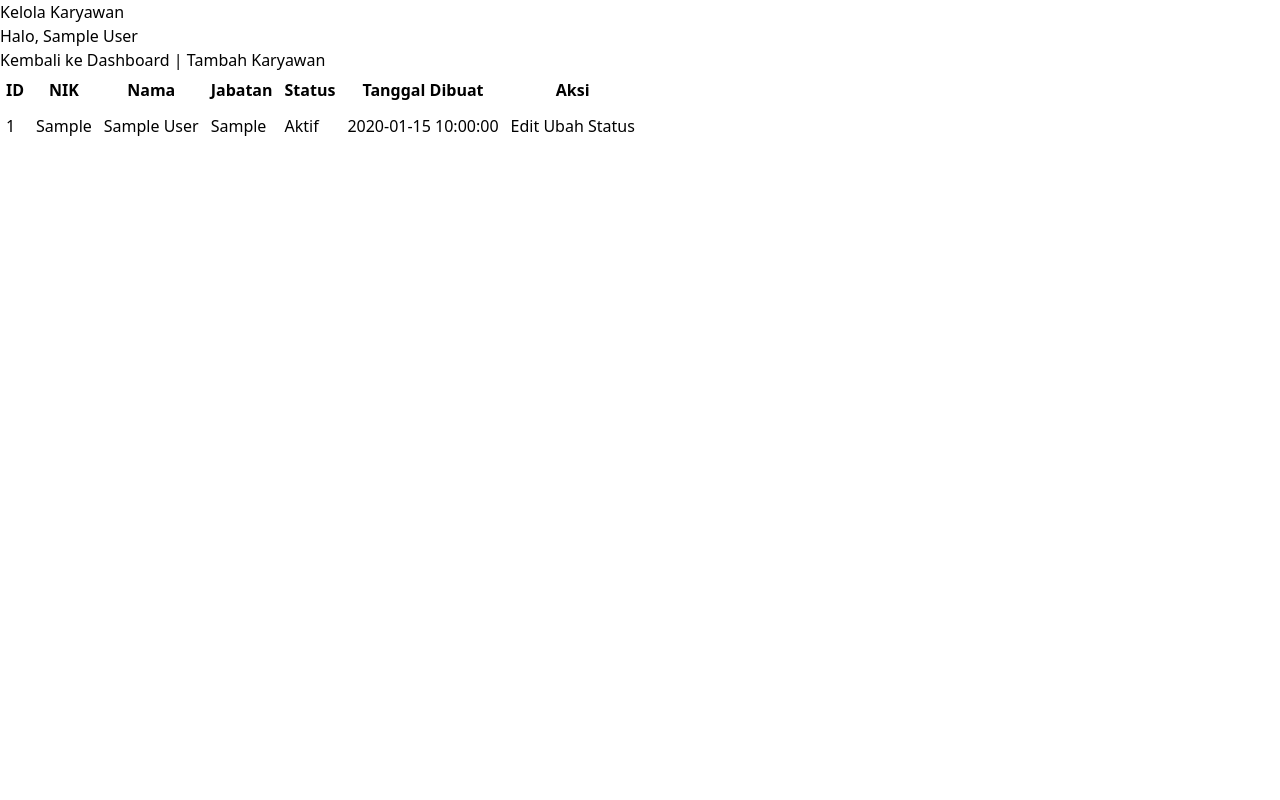
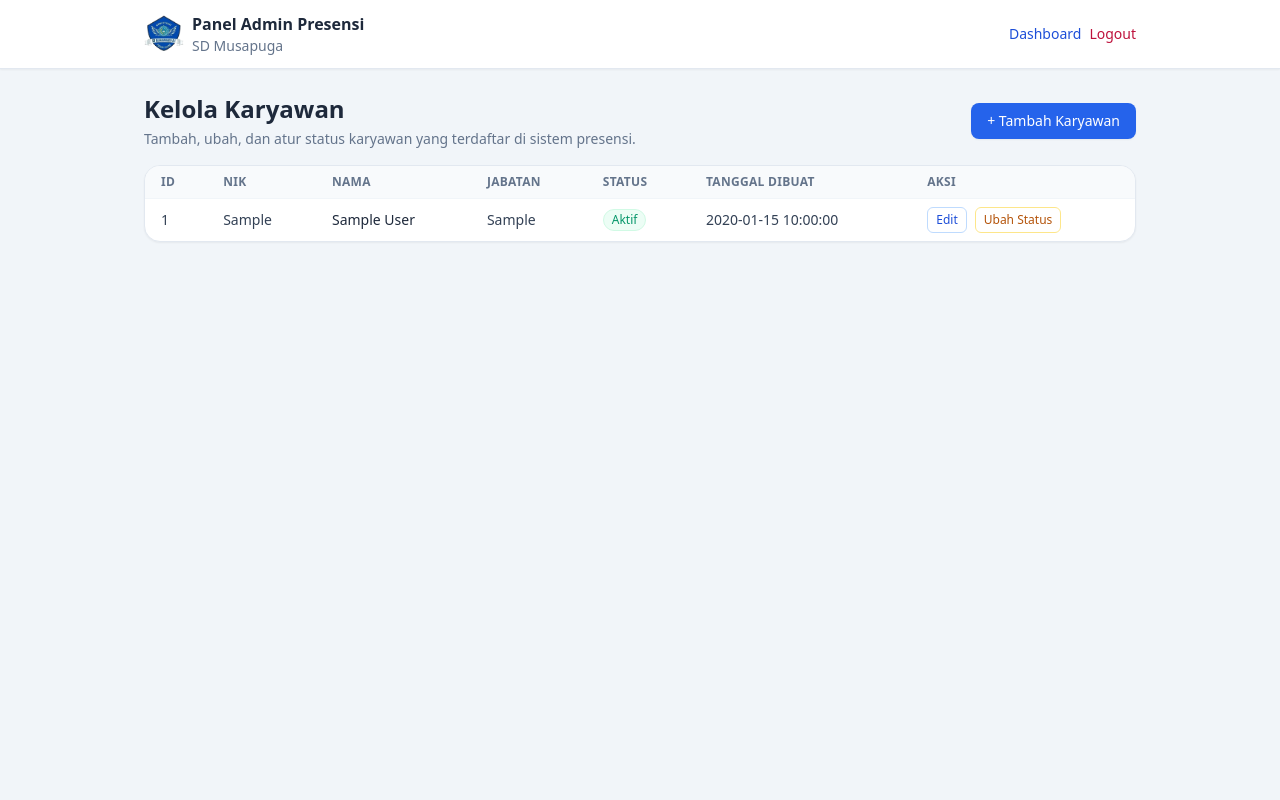
Before and after one commit to binxproject/web-presensi-sd-musapuga, a PHP site: page /admin/karyawan/index.php in a window 1280 px wide. Run offline with PHP 8.4, Linux system fonts and the light colour scheme; the visitor is signed in with stand-in values (Sample User, id 1); tables that the repository leaves empty or names only in its code hold one stand-in row (values such as "Sample post").

Commit message:
add styling admin/karyawan/index.php

```diff
--- a/admin/index.php
+++ b/admin/index.php
@@ -17,9 +17,6 @@ $namaAdmin = isset($_SESSION['admin_nama']) ? $_SESSION['admin_nama'] : $_SESSIO
     <header class="bg-white border-b shadow-sm border-slate-200">
         <div class="flex items-center justify-between max-w-5xl px-4 py-3 mx-auto">
             <div class="flex items-center gap-2">
-                <!-- <div class="flex items-center justify-center w-8 h-8 text-sm font-bold text-white bg-blue-600 rounded-full">
-                    SD
-                </div> -->
                 <img src="../assets/images/logo.webp" alt="Logo SD Musapuga" class="w-[40px] h-[40px]">
                 <div class="leading-tight">
                     <div class="text-base font-semibold text-slate-800">Panel Admin Presensi</div>
@@ -28,7 +25,6 @@ $namaAdmin = isset($_SESSION['admin_nama']) ? $_SESSION['admin_nama'] : $_SESSIO
 
             </div>
             <a href="logout.php" class="text-sm leading-tight text-rose-700 hover:underline">Logout</a>
-
         </div>
     </header>
 
--- a/admin/karyawan/index.php
+++ b/admin/karyawan/index.php
@@ -29,51 +29,97 @@ $message = isset($_GET['message']) ? $_GET['message'] : '';
     <link rel="stylesheet" href="../../src/output.css">
 
 </head>
-<body>
-    <h1>Kelola Karyawan</h1>
-    <p>Halo, <?= htmlspecialchars($namaAdmin) ?></p>
+<body class="min-h-screen bg-slate-100">
+    <header class="bg-white border-b shadow-sm border-slate-200">
+        <div class="flex items-center justify-between max-w-5xl px-4 py-3 mx-auto">
+            <div class="flex items-center gap-2">
+                <img src="../../assets/images/logo.webp" alt="Logo SD Musapuga" class="w-[40px] h-[40px]">
+                <div class="leading-tight">
+                    <div class="text-base font-semibold text-slate-800">Panel Admin Presensi</div>
+                    <div class="text-sm text-slate-500">SD Musapuga</div>
+                </div>
+            </div>
+            <div class="flex items-center gap-2">
+                <a href="../index.php" class="text-sm leading-tight text-blue-700 hover:underline">Dashboard</a>
+                <a href="logout.php" class="text-sm leading-tight text-rose-700 hover:underline">Logout</a>
+            </div>
 
-    <p><a href="">Kembali ke Dashboard</a> | <a href="create.php">Tambah Karyawan</a></p>
+        </div>
+    </header>
+
+    <main class="max-w-5xl px-4 py-6 mx-auto">
+        <section class="flex flex-col gap-3 mb-4 md:flex-row md:items-center md:justify-between ">
+            <div>
+                <h1 class="text-xl font-semibold md:text-2xl text-slate-800">Kelola Karyawan</h1>
+                <p class="mt-1 text-sm text-slate-500">Tambah, ubah, dan atur status karyawan yang terdaftar di sistem presensi.</p>
+            </div>
+
+            <div class="flex md:justify-end">
+                <a href="create.php" class="inline-flex items-center gap-1 px-4 py-2 text-sm font-medium text-white transition-colors bg-blue-600 rounded-lg shadow-sm hover:bg-blue-700">
+                    <span>+ Tambah Karyawan</span>
+                </a>
+            </div>
+        </section>
 
         <?php if( $message !== '' ) : ?>
-        <div><?= htmlspecialchars($message) ?></div>
+            <div class="px-3 py-2 mb-4 text-sm border rounded-lg border-emerald-200 bg-emerald-50 text-emerald-700"><?= htmlspecialchars($message) ?></div>
         <?php endif; ?>
 
-    <table border="2" cellpadding="6" cellspacing="0">
-        <thead>
+        <section class="overflow-hidden bg-white border shadow-sm border-slate-200 rounded-2xl">
+            <div class="overflow-x-auto">
+                <table class="min-w-full text-sm">
+                    <thead class="border-b bg-slate-50 border-slate-200">
                         <tr>
-                <th>ID</th>
-                <th>NIK</th>
-                <th>Nama</th>
-                <th>Jabatan</th>
-                <th>Status</th>
-                <th>Tanggal Dibuat</th>
-                <th>Aksi</th>
+                            <th class="px-4 py-2 text-xs font-semibold tracking-wide text-left uppercase text-slate-500">ID</th>
+                            <th class="px-4 py-2 text-xs font-semibold tracking-wide text-left uppercase text-slate-500">NIK</th>
+                            <th class="px-4 py-2 text-xs font-semibold tracking-wide text-left uppercase text-slate-500">Nama</th>
+                            <th class="px-4 py-2 text-xs font-semibold tracking-wide text-left uppercase text-slate-500">Jabatan</th>
+                            <th class="px-4 py-2 text-xs font-semibold tracking-wide text-left uppercase text-slate-500">Status</th>
+                            <th class="px-4 py-2 text-xs font-semibold tracking-wide text-left uppercase text-slate-500">Tanggal Dibuat</th>
+                            <th class="px-4 py-2 text-xs font-semibold tracking-wide text-left uppercase text-slate-500">Aksi</th>
                         </tr>
                     </thead>
                     <tbody>
                         <?php if(empty($employees)) : ?>
                             <tr>
-                    <td>Belum ada data karyawan.</td>
+                                <td colspan="7" class="px-4 py-4 text-sm text-center text-slate-500">Belum ada data karyawan.</td>
                             </tr>
                         <?php else : ?>
                             <?php foreach( $employees as $employee) : ?>
-                    <tr>
-                        <td><?= (int)$employee['id'] ?></td>
-                        <td><?= htmlspecialchars($employee['nik']) ?></td>
-                        <td><?= htmlspecialchars($employee['nama']) ?></td>
-                        <td><?= htmlspecialchars($employee['jabatan']) ?></td>
-                        <td><?= $employee['status_aktif'] ? 'Aktif' : 'Nonaktif' ?></td>
-                        <td><?= htmlspecialchars($employee['created_at']) ?></td>
-                        <td>
-                            <a href="edit.php?id=<?= (int)$employee['id'] ?>">Edit</a>
-                            <a href="toggle_status.php?id=<?= (int)$employee['id'] ?>" onclick="return confirm('Ubah status karyawan ini?')">Ubah Status</a>
+                                <tr class="border-t border-slate-100 hover:bg-slate-50/80">
+                                    <td class="px-4 py-2 text-slate-700"><?= (int)$employee['id'] ?></td>
+                                    <td class="px-4 py-2 text-slate-700"><?= htmlspecialchars($employee['nik']) ?></td>
+                                    <td class="px-4 py-2 text-slate-800"><?= htmlspecialchars($employee['nama']) ?></td>
+                                    <td class="px-4 py-2 text-slate-700"><?= htmlspecialchars($employee['jabatan']) ?></td>
+                                    <td class="px-4 py-2">
+                                        <?php if( $employee['status_aktif']) : ?>
+                                            <span class="inline-flex items-center rounded-full bg-emerald-50 text-emerald-600 text-xs px-2 py-0.5 border border-emerald-100">Aktif</span>
+                                        <?php else : ?>
+                                            <span class="inline-flex items-center rounded-full bg-slate-100 text-slate-500 text-xs px-2 py-0.5 border border-slate-200">Nonaktif</span>
+                                        <?php endif; ?>
+                                    </td>
+                                    <td class="px-4 py-2 text-slate-700"><?= htmlspecialchars($employee['created_at']) ?></td>
+                                    <td class="px-4 py-2">
+                                        <div class="flex flex-wrap items-center gap-2">
+                                            <a href="edit.php?id=<?= (int)$employee['id'] ?>" class="inline-flex items-center px-2 py-1 text-xs font-medium text-blue-700 border border-blue-200 rounded-md hover:bg-blue-50">Edit</a>
+                                            <a href="toggle_status.php?id=<?= (int)$employee['id'] ?>" onclick="return confirm('Ubah status karyawan ini?')" class="inline-flex items-center px-2 py-1 text-xs font-medium border rounded-md text-amber-700 border-amber-200 hover:bg-amber-50">Ubah Status</a>
+                                        </div>
                                     </td>
                                 </tr>
                             <?php endforeach; ?>
                         <?php endif; ?>
                     </tbody>
                 </table>
+            </div>
+
+        </section>
+
+    </main>
+
+
+
+
+
 
 </body>
 </html>
--- a/src/output.css
+++ b/src/output.css
@@ -667,6 +639,10 @@ video {
   width: 100%;
 }
 
+.min-w-full {
+  min-width: 100%;
+}
+
 .max-w-5xl {
   max-width: 64rem;
 }
@@ -685,6 +661,10 @@ video {
 
 .flex-col {
   flex-direction: column;
+}
+
+.flex-wrap {
+  flex-wrap: wrap;
 }
 
 .items-center {
@@ -715,10 +695,26 @@ video {
   gap: 1rem;
 }
 
+.gap-3 {
+  gap: 0.75rem;
+}
+
 .space-y-5 > :not([hidden]) ~ :not([hidden]) {
   --tw-space-y-reverse: 0;
   margin-top: calc(1.25rem * calc(1 - var(--tw-space-y-reverse)));
   margin-bottom: calc(1.25rem * var(--tw-space-y-reverse));
+}
+
+.overflow-hidden {
+  overflow: hidden;
+}
+
+.overflow-x-auto {
+  overflow-x: auto;
+}
+
+.rounded-2xl {
+  border-radius: 1rem;
 }
 
 .rounded-full {
@@ -733,8 +729,8 @@ video {
   border-radius: 0.75rem;
 }
 
-.rounded-2xl {
-  border-radius: 1rem;
+.rounded-md {
+  border-radius: 0.375rem;
 }
 
 .border {
@@ -745,14 +741,13 @@ video {
   border-bottom-width: 1px;
 }
 
+.border-t {
+  border-top-width: 1px;
+}
+
 .border-emerald-200 {
   --tw-border-opacity: 1;
   border-color: rgb(167 243 208 / var(--tw-border-opacity, 1));
-}
-
-.border-red-500 {
-  --tw-border-opacity: 1;
-  border-color: rgb(239 68 68 / var(--tw-border-opacity, 1));
 }
 
 .border-rose-200 {
@@ -770,9 +765,34 @@ video {
   border-color: rgb(203 213 225 / var(--tw-border-opacity, 1));
 }
 
-.border-yellow-500 {
+.border-slate-100 {
   --tw-border-opacity: 1;
-  border-color: rgb(234 179 8 / var(--tw-border-opacity, 1));
+  border-color: rgb(241 245 249 / var(--tw-border-opacity, 1));
+}
+
+.border-emerald-100 {
+  --tw-border-opacity: 1;
+  border-color: rgb(209 250 229 / var(--tw-border-opacity, 1));
+}
+
+.border-blue-200 {
+  --tw-border-opacity: 1;
+  border-color: rgb(191 219 254 / var(--tw-border-opacity, 1));
+}
+
+.border-amber-200 {
+  --tw-border-opacity: 1;
+  border-color: rgb(253 230 138 / var(--tw-border-opacity, 1));
+}
+
+.bg-amber-50 {
+  --tw-bg-opacity: 1;
+  background-color: rgb(255 251 235 / var(--tw-bg-opacity, 1));
+}
+
+.bg-blue-50 {
+  --tw-bg-opacity: 1;
+  background-color: rgb(239 246 255 / var(--tw-bg-opacity, 1));
 }
 
 .bg-blue-600 {
@@ -800,31 +825,26 @@ video {
   background-color: rgb(255 255 255 / var(--tw-bg-opacity, 1));
 }
 
-.bg-blue-50 {
+.bg-slate-50 {
   --tw-bg-opacity: 1;
-  background-color: rgb(239 246 255 / var(--tw-bg-opacity, 1));
+  background-color: rgb(248 250 252 / var(--tw-bg-opacity, 1));
 }
 
-.bg-sky-50 {
-  --tw-bg-opacity: 1;
-  background-color: rgb(240 249 255 / var(--tw-bg-opacity, 1));
+.p-4 {
+  padding: 1rem;
 }
 
-.bg-amber-50 {
-  --tw-bg-opacity: 1;
-  background-color: rgb(255 251 235 / var(--tw-bg-opacity, 1));
+.p-5 {
+  padding: 1.25rem;
 }
 
 .p-6 {
   padding: 1.5rem;
 }
 
-.p-5 {
-  padding: 1.25rem;
-}
-
-.p-4 {
-  padding: 1rem;
+.px-2 {
+  padding-left: 0.5rem;
+  padding-right: 0.5rem;
 }
 
 .px-3 {
@@ -835,6 +855,11 @@ video {
 .px-4 {
   padding-left: 1rem;
   padding-right: 1rem;
+}
+
+.py-0\.5 {
+  padding-top: 0.125rem;
+  padding-bottom: 0.125rem;
 }
 
 .py-2 {
@@ -857,22 +882,26 @@ video {
   padding-bottom: 1.5rem;
 }
 
-.px-2 {
-  padding-left: 0.5rem;
-  padding-right: 0.5rem;
+.py-4 {
+  padding-top: 1rem;
+  padding-bottom: 1rem;
 }
 
-.py-0\.5 {
-  padding-top: 0.125rem;
-  padding-bottom: 0.125rem;
+.py-1 {
+  padding-top: 0.25rem;
+  padding-bottom: 0.25rem;
 }
 
-.pb-4 {
-  padding-bottom: 1rem;
+.text-left {
+  text-align: left;
 }
 
 .text-center {
   text-align: center;
+}
+
+.font-mono {
+  font-family: ui-monospace, SFMono-Regular, Menlo, Monaco, Consolas, "Liberation Mono", "Courier New", monospace;
 }
 
 .text-2xl {
@@ -890,14 +919,14 @@ video {
   line-height: 1.25rem;
 }
 
+.text-xl {
+  font-size: 1.25rem;
+  line-height: 1.75rem;
+}
+
 .text-xs {
   font-size: 0.75rem;
   line-height: 1rem;
-}
-
-.text-xl {
-  font-size: 1.25rem;
-  line-height: 1.75rem;
 }
 
 .font-bold {
@@ -912,8 +941,31 @@ video {
   font-weight: 600;
 }
 
+.uppercase {
+  text-transform: uppercase;
+}
+
 .leading-tight {
   line-height: 1.25;
+}
+
+.tracking-wide {
+  letter-spacing: 0.025em;
+}
+
+.text-amber-600 {
+  --tw-text-opacity: 1;
+  color: rgb(217 119 6 / var(--tw-text-opacity, 1));
+}
+
+.text-blue-600 {
+  --tw-text-opacity: 1;
+  color: rgb(37 99 235 / var(--tw-text-opacity, 1));
+}
+
+.text-emerald-600 {
+  --tw-text-opacity: 1;
+  color: rgb(5 150 105 / var(--tw-text-opacity, 1));
 }
 
 .text-emerald-700 {
@@ -951,29 +1013,14 @@ video {
   color: rgb(255 255 255 / var(--tw-text-opacity, 1));
 }
 
-.text-slate-600 {
+.text-blue-700 {
   --tw-text-opacity: 1;
-  color: rgb(71 85 105 / var(--tw-text-opacity, 1));
+  color: rgb(29 78 216 / var(--tw-text-opacity, 1));
 }
 
-.text-blue-600 {
+.text-amber-700 {
   --tw-text-opacity: 1;
-  color: rgb(37 99 235 / var(--tw-text-opacity, 1));
-}
-
-.text-emerald-600 {
-  --tw-text-opacity: 1;
-  color: rgb(5 150 105 / var(--tw-text-opacity, 1));
-}
-
-.text-sky-600 {
-  --tw-text-opacity: 1;
-  color: rgb(2 132 199 / var(--tw-text-opacity, 1));
-}
-
-.text-amber-600 {
-  --tw-text-opacity: 1;
-  color: rgb(217 119 6 / var(--tw-text-opacity, 1));
+  color: rgb(180 83 9 / var(--tw-text-opacity, 1));
 }
 
 .shadow-lg {
@@ -1069,6 +1130,10 @@ video {
     align-items: center;
   }
 
+  .md\:justify-end {
+    justify-content: flex-end;
+  }
+
   .md\:justify-between {
     justify-content: space-between;
   }
```
Also changed, not shown: other parts of src/output.css (+39 -38 lines). Lines whose indentation alone changed are shown as unchanged.
